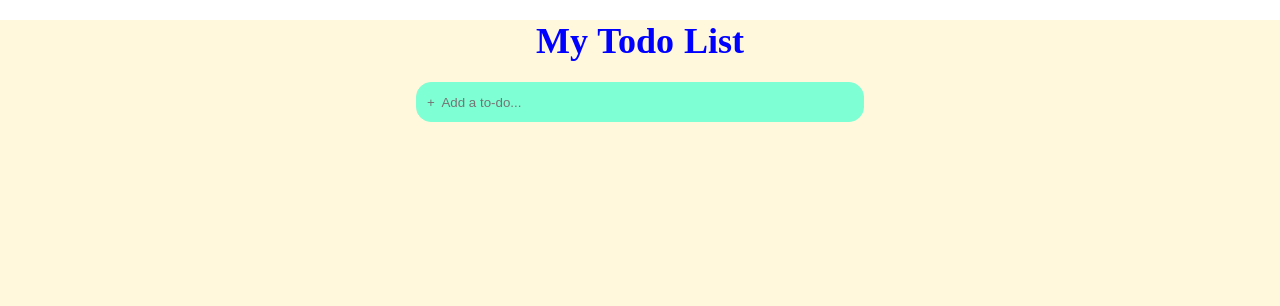
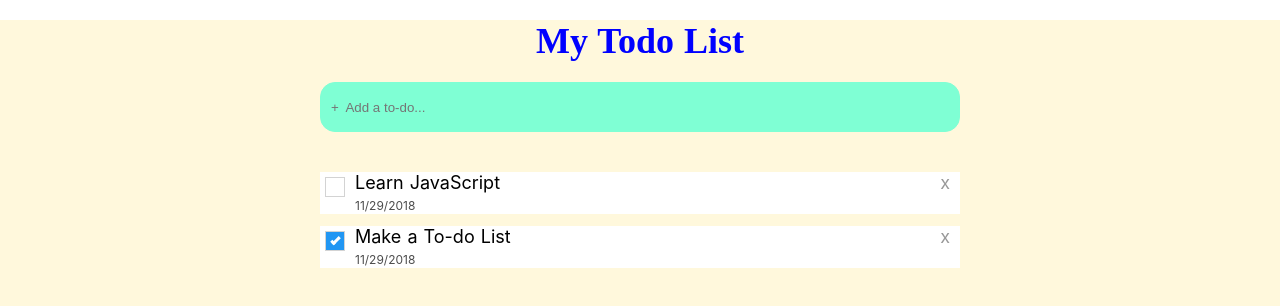
Before and after one commit to Kenil27/TodoList, a Nuxt app: page / in a window 1280 px wide. Shown: the top 306 px of the page. Built offline with nearby package versions, Linux system fonts and the light colour scheme.

Commit message:
Initial todo list

```diff
--- a/pages/index.vue
+++ b/pages/index.vue
@@ -13,11 +13,14 @@
       <br>
 
       <div class="all-todos">
-        <p v-for="note in notes" :key="note.title" class="list-item">
-          <input type="checkbox" id="checkbox" v-model="note.checked" v-on:change="toggleNote">
+        <p v-for="note in notes" :key="note.title" >
+          <label class="list-item">
+          <input type="checkbox" v-model="note.checked" v-on:change="toggleNote">
+          <span class="checkmark"></span>
           {{note.title}}
           <a @click="removeItem(note)" class="close">x</a>
           <br> <span class="date">{{today}}</span>
+          </label>
         </p>
       </div>
     </div>
@@ -30,12 +33,19 @@ export default {
   data() {
     return {
       pushItem: "",
-      notes: [],
+      notes: [
+        { title : 'Learn JavaScript' , checked: false},
+        { title : 'Make a To-do List', checked : true}
+      ],
       today: new Date().toLocaleDateString()
     };
   },
   mounted() {
-    const str = localStorage.getItem("myTodos");
+    let str = localStorage.getItem("myTodos");
+    const strInitial = JSON.stringify(this.notes);
+    if(strInitial){
+      str = strInitial;
+    }
     if (str) {
       const parsedArr = JSON.parse(str);
       this.notes = parsedArr;
@@ -85,10 +95,10 @@ export default {
 .list {
   border: 1px solid aquamarine;
   border-radius: 15px;
-  height: 40px;
+  height: 50px;
   padding-left: 10px;
   background-color: aquamarine;
-  width: 35%;
+  width: 50%;
 }
 @media only screen and (max-width: 600px) {
   .list {
@@ -96,7 +106,7 @@ export default {
   }
 }
 .all-todos {
-  width: 35%;
+  width: 50%;
 }
 @media only screen and (max-width: 600px) {
   .all-todos {
@@ -104,19 +114,76 @@ export default {
   }
 }
 .list-item {
+  display: block;
   background-color: white;
-  margin-bottom: 15px;
-  height: 45px;
-  font-size: 16px;
+  position: relative;
+  padding-left: 35px;
+  margin-bottom: 12px;
+  cursor: pointer;
+  font-size: 18px;
+  -webkit-user-select: none;
+  -moz-user-select: none;
+  -ms-user-select: none;
+  user-select: none;
+}
 
+/* Hide the browser's default checkbox */
+.list-item input {
+  position: absolute;
+  opacity: 0;
+  cursor: pointer;
+  height: 40px;
+  width: 35%;
+  margin-left: -60px;
 }
-#checkbox {
-  width: 15px;
-  height: 15px;
+
+/* Create a custom checkbox */
+.checkmark {
+  position: absolute;
+  top: 5px;
+  left: 5px;
+  height: 20px;
+  width: 20px;
+  background-color:white;
+  border: 1px solid lightgray;
+}
+
+/* On mouse-over, add a grey background color */
+.list-item:hover input ~ .checkmark {
+  background-color: #ccc;
+}
+
+/* When the checkbox is checked, add a blue background */
+.list-item input:checked ~ .checkmark {
+  background-color: #2196F3;
+}
+
+/* Create the checkmark/indicator (hidden when not checked) */
+.checkmark:after {
+  content: "";
+  position: absolute;
+  display: none;
+}
+
+/* Show the checkmark when checked */
+.list-item input:checked ~ .checkmark:after {
+  display: block;
+}
+
+/* Style the checkmark/indicator */
+.list-item .checkmark:after {
+  left: 7px;
+  top: 3px;
+  width: 5px;
+  height: 10px;
+  border: solid white;
+  border-width: 0 3px 3px 0;
+  -webkit-transform: rotate(45deg);
+  -ms-transform: rotate(45deg);
+  transform: rotate(45deg);
 }
 .date{
   font-size: 12px;
-  padding-left: 20px;
   opacity: 0.7;
 }
 .close {
```
Also changed, not shown: 2 other files (tests, documents, lock files or other folders).
